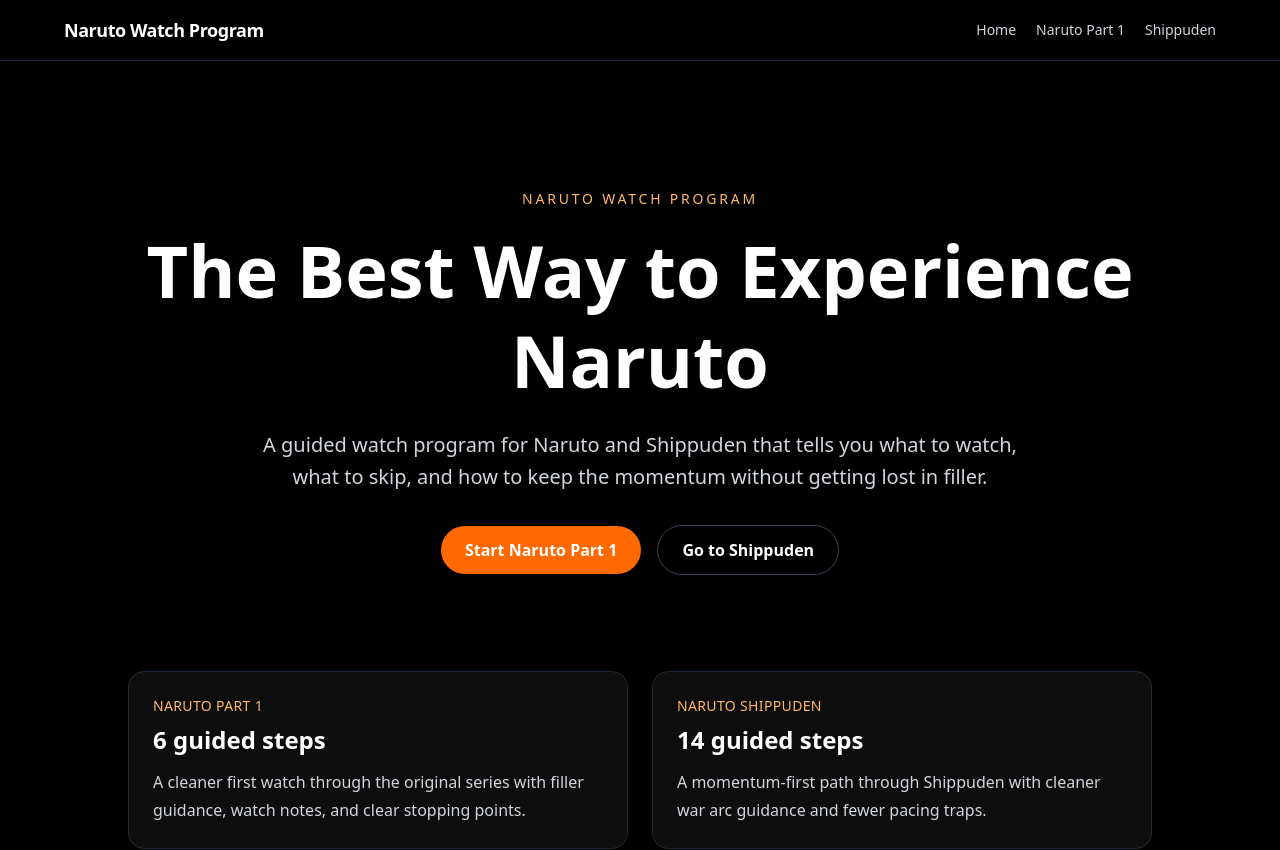
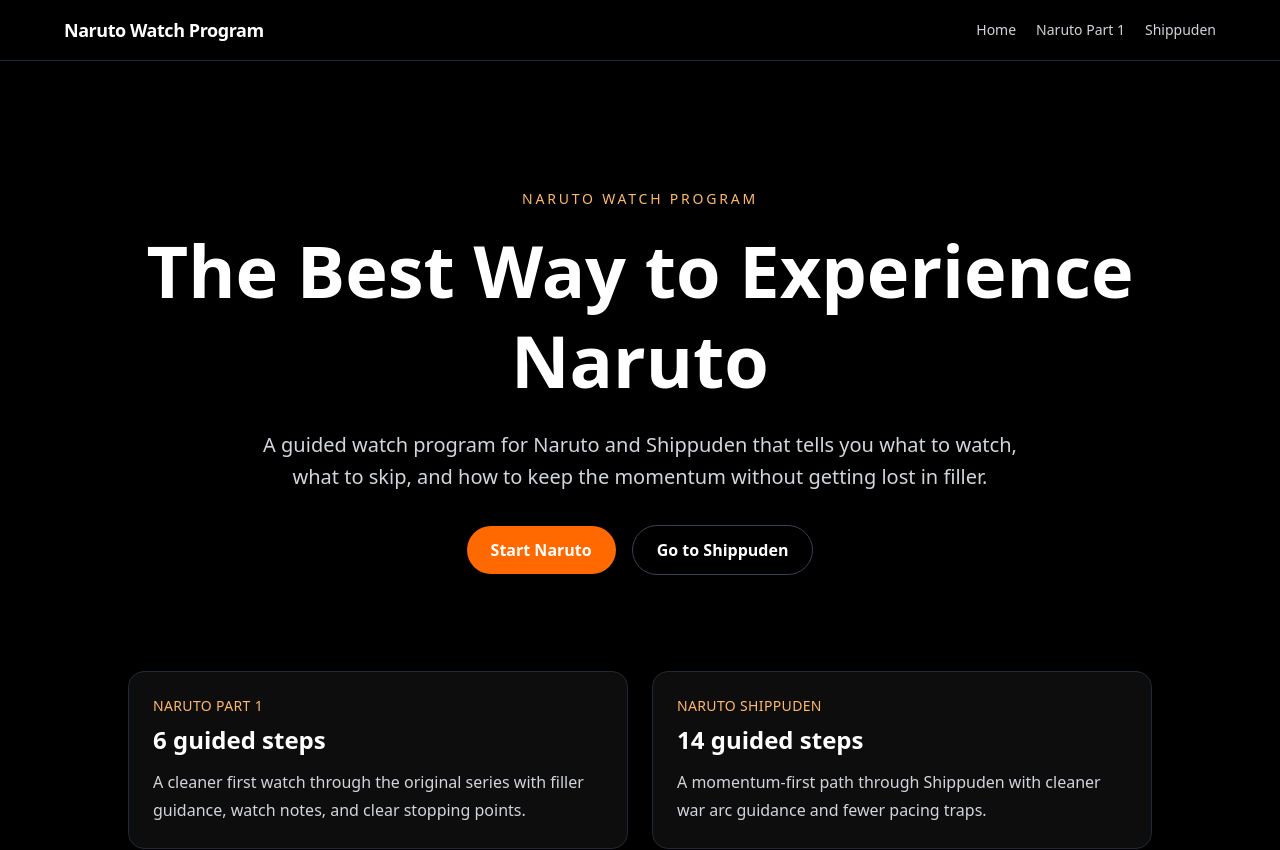
Before and after one commit to narutowatchprogram/naruto-watch-program, a Next.js app: page / in a window 1280 px wide. Shown: the top 850 px of the page. Built offline with nearby package versions, Linux system fonts and the light colour scheme.

Commit message:
Add reset progress

```diff
--- a/components/ResumeButtons.tsx
+++ b/components/ResumeButtons.tsx
@@ -16,16 +16,22 @@
 
 export default function ResumeButtons() {
   const [narutoHref, setNarutoHref] = useState("/program");
-  const [narutoLabel, setNarutoLabel] = useState("Start Naruto Part 1");
+  const [narutoLabel, setNarutoLabel] = useState("Start Naruto");
   const [narutoSub, setNarutoSub] = useState("");
 
   const [shippudenHref, setShippudenHref] = useState("/shippuden");
   const [shippudenLabel, setShippudenLabel] = useState("Go to Shippuden");
   const [shippudenSub, setShippudenSub] = useState("");
 
+  const [hasProgress, setHasProgress] = useState(false);
+
   useEffect(() => {
     const raw = window.localStorage.getItem(STORAGE_KEY);
     const saved: SavedProgressItem[] = raw ? JSON.parse(raw) : [];
+
+    if (saved.length > 0) {
+      setHasProgress(true);
+    }
 
     const completedNaruto = new Set(
       saved.filter((item) => item.series === "naruto").map((item) => item.slug)
@@ -52,7 +58,7 @@
 
     if (completedNarutoCount > 0 && nextNarutoStep) {
       setNarutoHref(`/program/${nextNarutoStep.slug}`);
-      setNarutoLabel("Continue Naruto Part 1");
+      setNarutoLabel("Continue Naruto");
       setNarutoSub(`Next: ${nextNarutoStep.title}`);
     }
 
@@ -63,7 +69,13 @@
     }
   }, []);
 
+  const handleReset = () => {
+    window.localStorage.removeItem(STORAGE_KEY);
+    window.location.reload();
+  };
+
   return (
+    <div className="flex flex-col items-center justify-center gap-4">
       <div className="flex flex-col sm:flex-row items-center justify-center gap-4">
         <Link
           href={narutoHref}
@@ -85,5 +97,15 @@
           )}
         </Link>
       </div>
+
+      {hasProgress && (
+        <button
+          onClick={handleReset}
+          className="text-sm text-gray-500 hover:text-red-400 transition underline"
+        >
+          Reset progress
+        </button>
+      )}
+    </div>
   );
 }
```
Lines whose indentation alone changed are shown as unchanged.
